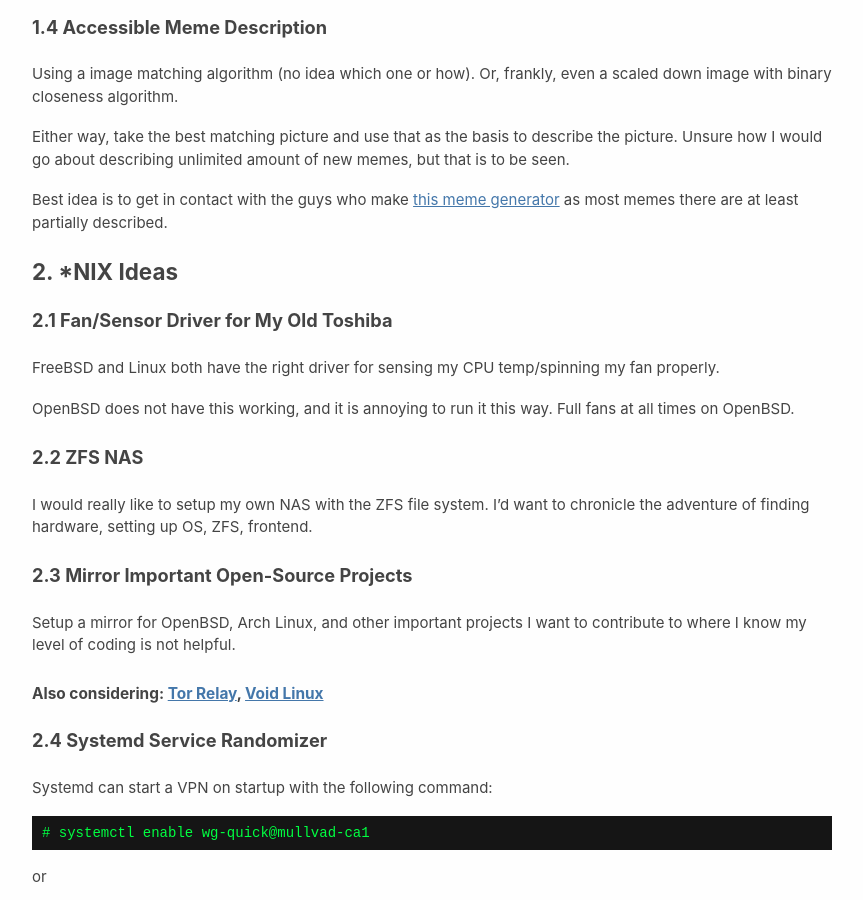
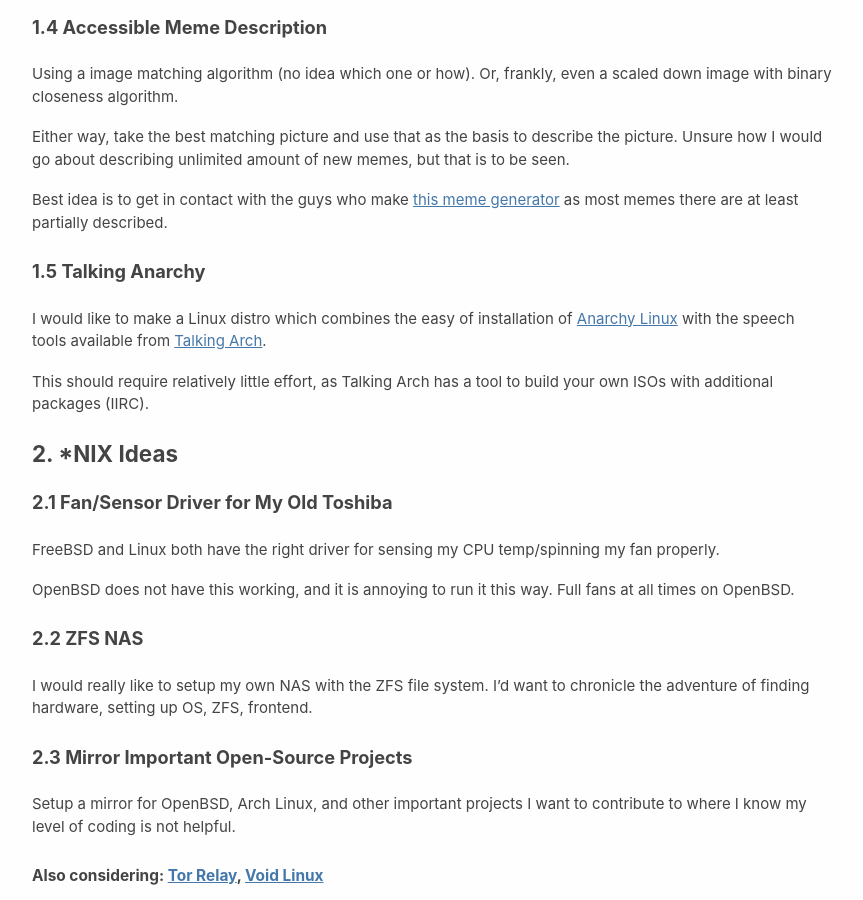
Before and after one commit to TTWNO/tait.tech, a Jekyll site: the page built from ideas/index.md, in a window 1280 px wide and 900 px high, scrolled down 970 px. Shown: the whole window, without its empty margins (208-1071 px from the left). Built offline with Jekyll 4.4.1, drawn with Linux system fonts in a browser that asks for light colours.

Commit message:
Add Talking Anarchy idea

```diff
--- a/ideas/index.md
+++ b/ideas/index.md
@@ -53,6 +53,13 @@
 Unsure how I would go about describing unlimited amount of new memes, but that is to be seen.
 
 Best idea is to get in contact with the guys who make [this meme generator](https://imgflip.com/memegenerator) as most memes there are at least partially described.
+
+#### 1.5 Talking Anarchy
+
+I would like to make a Linux distro which combines the easy of installation of [Anarchy Linux](https://www.anarchylinux.org/)
+with the speech tools available from [Talking Arch](https://talkingarch.info/).
+
+This should require relatively little effort, as Talking Arch has a tool to build your own ISOs with additional packages (IIRC).
 
 ### 2. *NIX Ideas
 
```
